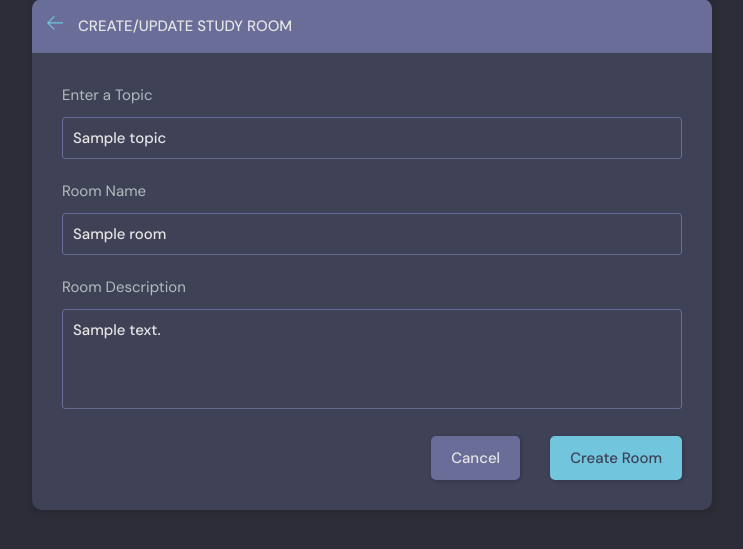
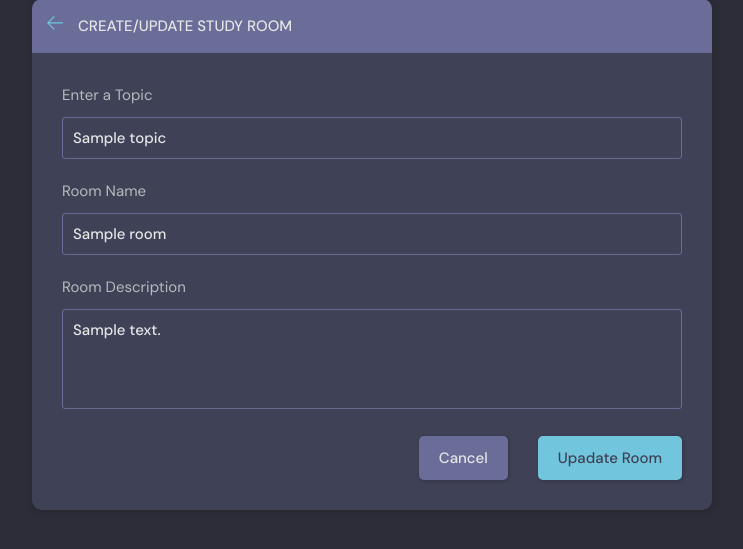
Before and after one commit to sajeel12/MasoomStudents, a Django app: page /update-room/1 in a window 1280 px wide. Shown: the part 166-715 px from the top of the page, without its empty margins (268-1011 px from the left). Run offline with Django 4.2, Linux system fonts and the light colour scheme; a user stored in the database is signed in; tables that the repository leaves empty hold one stand-in row (values such as "Sample post"); grey boxes marked "Sample" are stand-in pictures.

Commit message:
commit_second

```diff
--- a/base/templates/base/room_form.html
+++ b/base/templates/base/room_form.html
@@ -1,5 +1,8 @@
 {% extends 'main.html' %}
 {% block content %}
+
+
+
 
   <main class="create-room layout">
     <div class="container">
@@ -73,7 +76,15 @@
 
             <div class="form__action">
               <a class="btn btn--dark" href="index.html">Cancel</a>
+
+              {% if  page == 'update_room' %}
+              <button class="btn btn--main" type="submit">Upadate Room</button>
+              {% else %}
               <button class="btn btn--main" type="submit">Create Room</button>
+
+             {% endif %}
+
+
             </div>
           </form>
         </div>
@@ -81,4 +92,5 @@
     </div>
   </main>
 
+
 {% endblock %}
```
